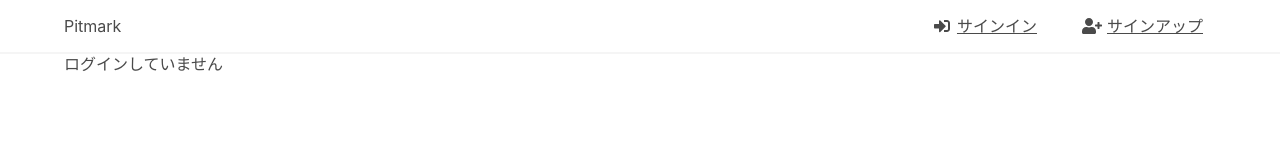
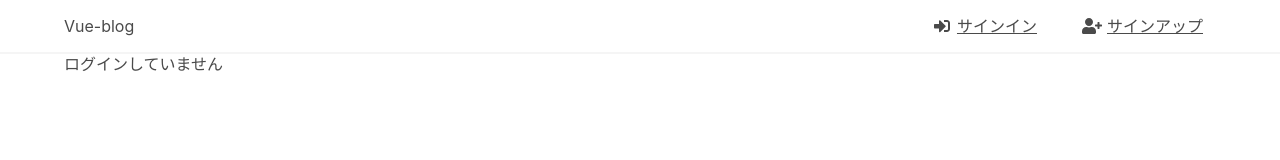
Before and after one commit to Kobatai/vue-trello, a Vue app in the folder vue-blog/: page / in a window 1280 px wide. Shown: the top 160 px of the page. Built offline with nearby package versions, Linux system fonts and the light colour scheme; no server answers.

Commit message:
menuの切り替え

```diff
--- a/vue-blog/src/App.vue
+++ b/vue-blog/src/App.vue
@@ -1,6 +1,11 @@
 <template>
   <div id="app">
-    <pm-nav-bar :user="user" @sign-out-clicked="signOut"></pm-nav-bar>
+    <pm-nav-bar
+      :user="user"
+      :menu-expanded="menuExpanded"
+      @sign-out-clicked="signOut"
+      @menu-clicked="switchMenuState"
+    ></pm-nav-bar>
     <main>
       <router-view />
     </main>
@@ -18,7 +23,9 @@ export default {
   components: { pmNavBar },
   data() {
     return {
-      user: null
+      user: null,
+      // menuが開いているかどうかのパラメーター
+      menuExpanded: false
     };
   },
   // vueインスタンス作成時にfirebaseでログインしていればuserに値をセット
@@ -31,6 +38,10 @@ export default {
     async signOut() {
       await authService.signOut();
       this.$router.push({ name: "home" });
+    },
+    // emitで受け取ったイベントのメソッド
+    switchMenuState(currentState) {
+      this.menuExpanded = !currentState;
     }
   }
 };
--- a/vue-blog/src/components/NavBar.vue
+++ b/vue-blog/src/components/NavBar.vue
@@ -2,21 +2,23 @@
   <nav id="nav" class="navbar has-shadow" role="navigation" aria-label="main navigation">
     <div class="container">
       <div class="navbar-brand">
-        <router-link to="/" class="navbar-item">Pitmark</router-link>
+        <router-link to="/" class="navbar-item">Vue-blog</router-link>
         <a
           role="button"
           id="navbar-burger"
           class="navbar-burger burger"
+          :class="{ 'is-active': menuExpanded }"
           aria-label="menu"
           aria-expanded="false"
           data-target="navbar-links"
+          @click="onMenuClicked"
         >
           <span aria-hidden="true"></span>
           <span aria-hidden="true"></span>
           <span aria-hidden="true"></span>
         </a>
       </div>
-      <div id="navbar-links" class="navbar-menu">
+      <div id="navbar-links" class="navbar-menu" :class="{ 'is-active': menuExpanded }">
         <div class="navbar-end" v-if="user">
           <div class="navbar-item has-dropdown is-hoverable">
             <a class="navbar-link">
@@ -59,11 +61,17 @@ export default {
   name: "pm-nav-bar",
   components: { pmIcon },
   props: {
-    user: Object
+    user: Object,
+    menuExpanded: Boolean
   },
   methods: {
     signOut() {
       this.$emit("sign-out-clicked");
+    },
+    // メニュークリック時の挙動
+    // 現在メニューを開いているかどうかをemitで関数の引数として渡す
+    onMenuClicked() {
+      this.$emit("menu-clicked", this.menuExpanded);
     }
   }
 };
```
